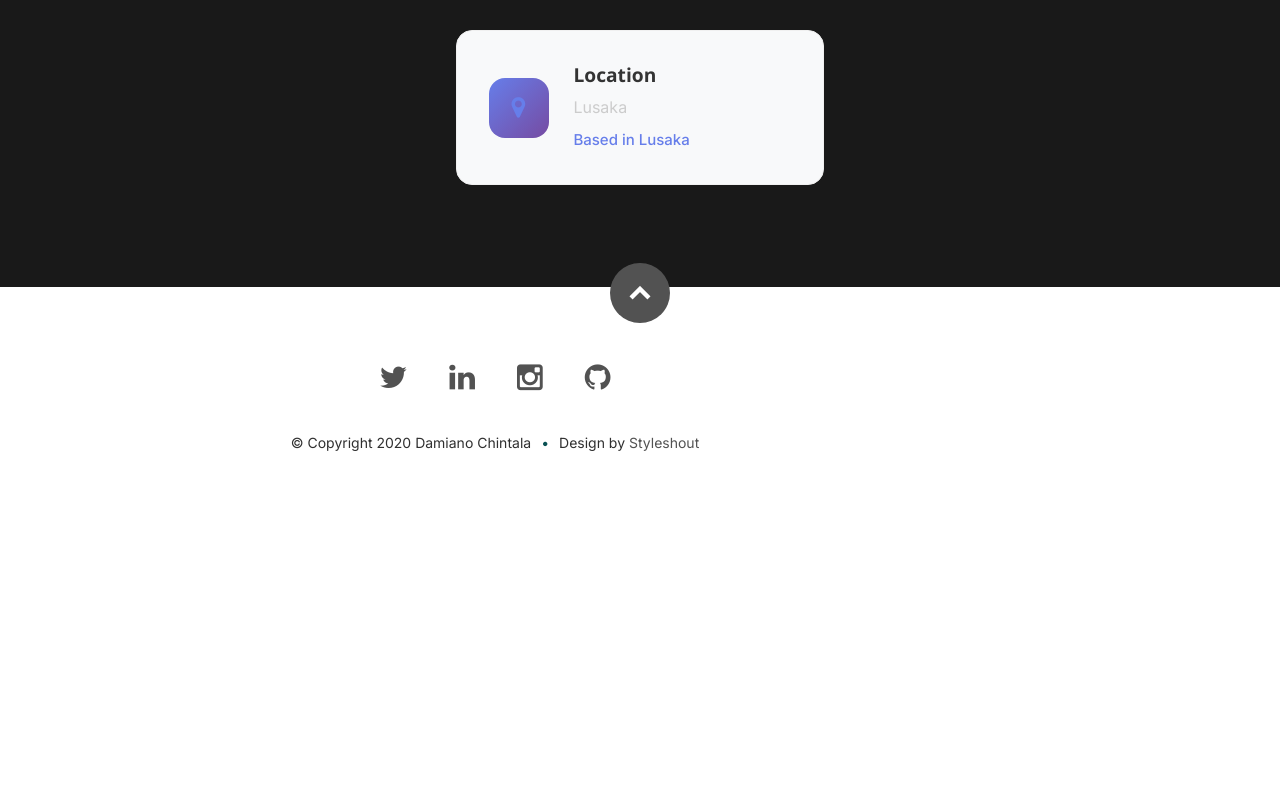
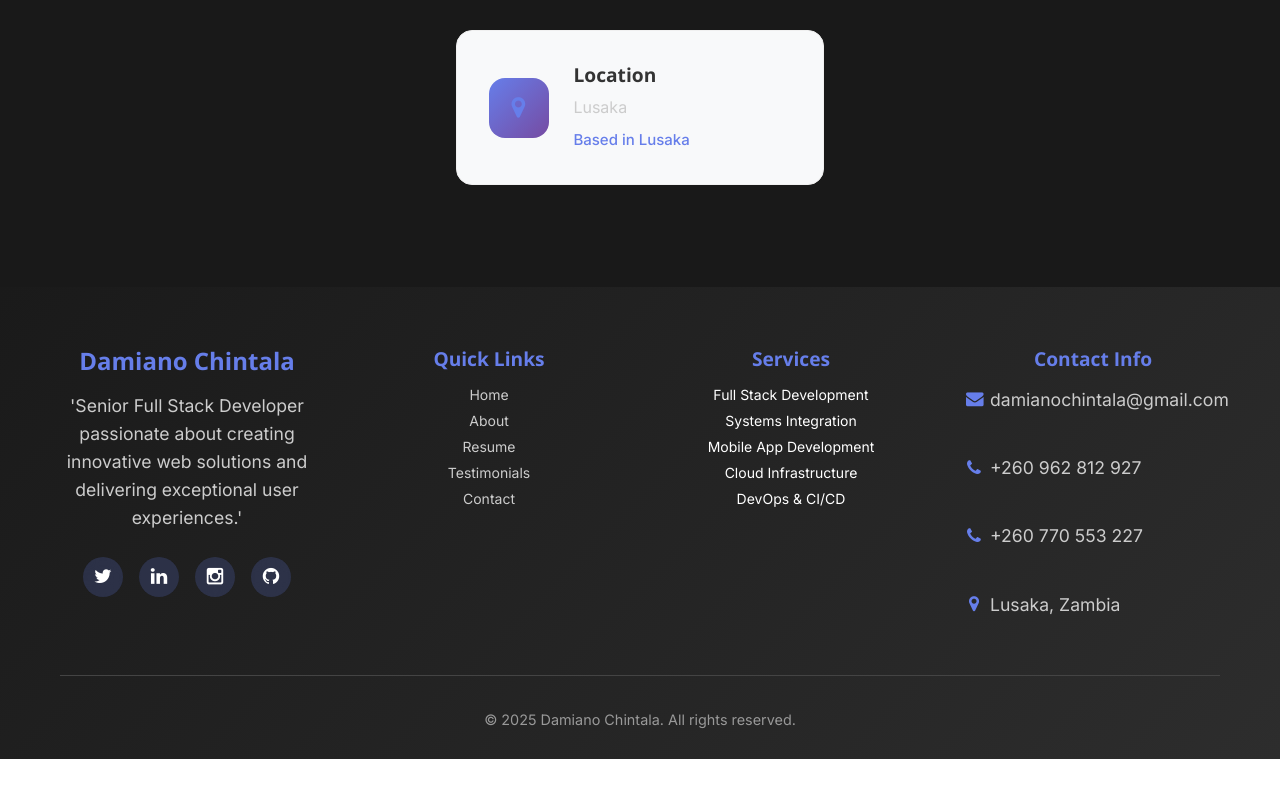
Before and after one commit to DamianoSilverhand/DamianoSilverhand.github.io, a React (Create React App) app: page / in a window 1280 px wide. Shown: the part 7311-8108 px from the top of the page. Before the commit the page ends 7814 px from the top, so only its background shows below. Built offline with nearby package versions, Linux system fonts and the light colour scheme.

Commit message:
Update Footer.js with modern multi-column layout and dynamic data integration

```diff
--- a/src/Components/Footer.js
+++ b/src/Components/Footer.js
@@ -5,28 +5,64 @@ class Footer extends Component {
 
     if(this.props.data){
       var networks= this.props.data.social.map(function(network){
-        return <li key={network.name}><a href={network.url}><i className={network.className}></i></a></li>
+        return <li key={network.name}><a href={network.url} target="_blank" rel="noopener noreferrer"><i className={network.className}></i></a></li>
       })
     }
 
     return (
-      <footer>
+      <footer className="modern-footer">
+        <div className="container">
+          <div className="footer-content">
+            <div className="footer-section">
+              <h3>{this.props.data?.name || 'Damiano Chintala'}</h3>
+              <p>'Senior Full Stack Developer passionate about creating innovative web solutions and delivering exceptional user experiences.'</p>
+              <div className="footer-social">
+                <ul className="social-list">
+                  {networks}
+                </ul>
+              </div>
+            </div>
 
-     <div className="row">
-        <div className="twelve columns">
-           <ul className="social-links">
-              {networks}
-           </ul>
+            <div className="footer-section">
+              <h4>Quick Links</h4>
+              <ul className="footer-links">
+                <li><a href="#home">Home</a></li>
+                <li><a href="#about">About</a></li>
+                <li><a href="#resume">Resume</a></li>
+                <li><a href="#testimonials">Testimonials</a></li>
+                <li><a href="#contact">Contact</a></li>
+              </ul>
+            </div>
 
-           <ul className="copyright">
-              <li>&copy; Copyright 2020 Damiano Chintala</li>
-              <li>Design by <a title="Styleshout" href="http://www.styleshout.com/">Styleshout</a></li>
-           </ul>
+            <div className="footer-section">
+              <h4>Services</h4>
+              <ul className="footer-links">
+                <li>Full Stack Development</li>
+                <li>Systems Integration</li>
+                <li>Mobile App Development</li>
+                <li>Cloud Infrastructure</li>
+                <li>DevOps & CI/CD</li>
+              </ul>
+            </div>
 
+            <div className="footer-section">
+              <h4>Contact Info</h4>
+              <div className="contact-info">
+                <p><i className="fa fa-envelope"></i> {this.props.data?.email || 'damianochintala@gmail.com'}</p>
+                <p><i className="fa fa-phone"></i> {this.props.data?.phone || '+260 962 812 927'}</p>
+                {this.props.data?.phone2 && <p><i className="fa fa-phone"></i> {this.props.data.phone2}</p>}
+                <p><i className="fa fa-map-marker"></i> {this.props.data?.address?.city || 'Lusaka'}, {this.props.data?.address?.country || 'Zambia'}</p>
+              </div>
+            </div>
+          </div>
+
+          <div className="footer-bottom">
+            <div className="footer-bottom-content">
+              <p>&copy; 2025 Damiano Chintala. All rights reserved.</p>
+            </div>
+          </div>
         </div>
-        <div id="go-top"><a className="smoothscroll" title="Back to Top" href="#home"><i className="icon-up-open"></i></a></div>
-     </div>
-  </footer>
+      </footer>
     );
   }
 }
```
